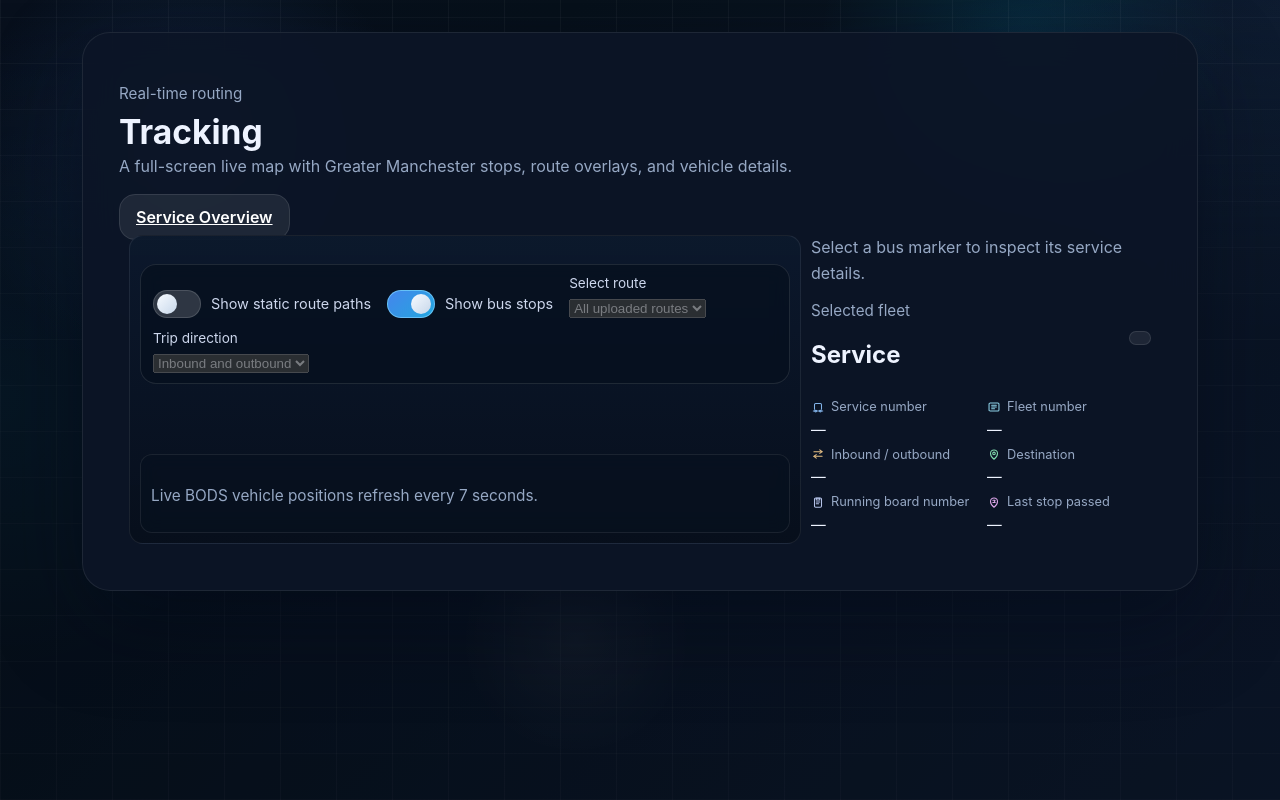
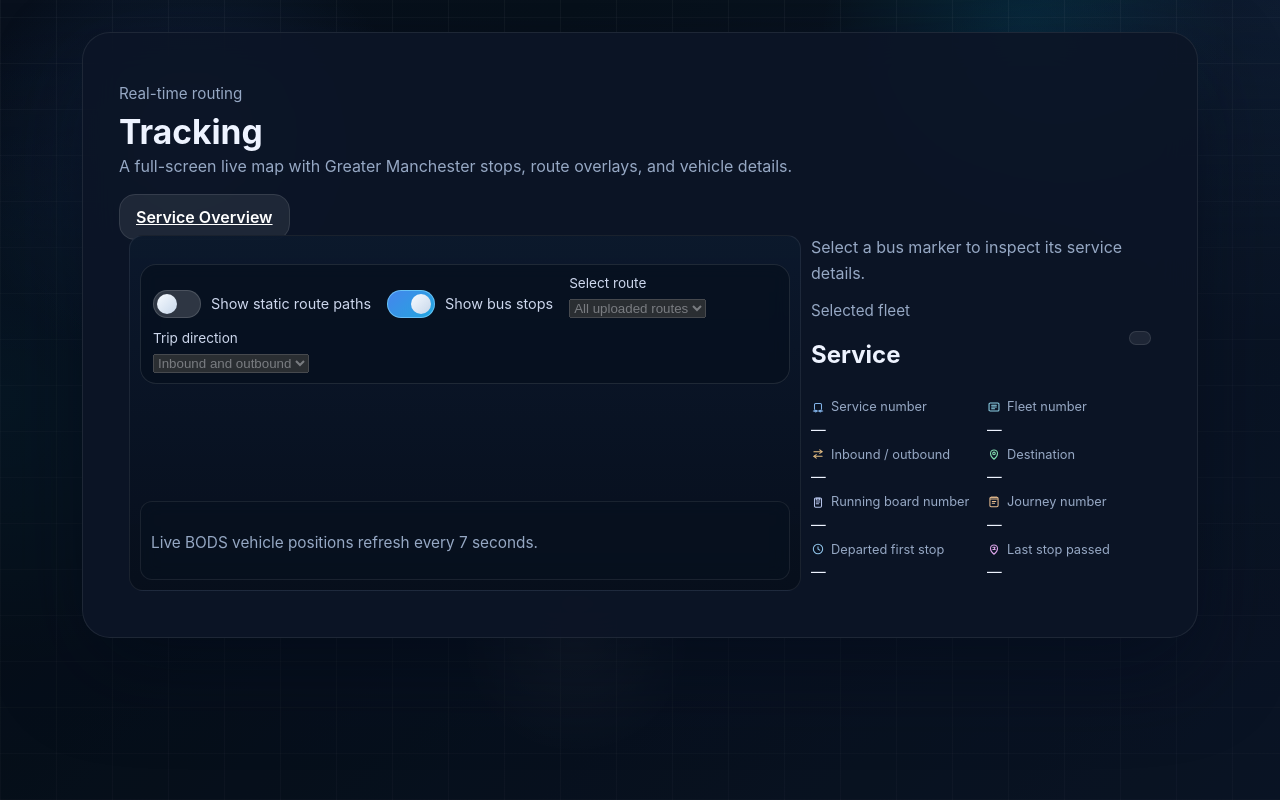
Before and after one commit to Wakkymike/OCC-Assist, a Flask app: template templates/tracking.html in a window 1280 px wide. Run offline with Flask 3, Linux system fonts and the light colour scheme; the template is opened without the code that fills it, so the values that code supplies are empty; some libraries are stand-ins or nearby versions.

Commit message:
Enhance tracking and service overview journey details

```diff
--- a/static/scripts.js
+++ b/static/scripts.js
@@ -106,6 +106,35 @@ function formatBoardNumber(vehicle) {
       || vehicle?.journeyRef
       || 'Unknown',
   ).trim() || 'Unknown';
+}
+
+function formatJourneyNumber(vehicle) {
+  return String(
+    vehicle?.journeyCode
+      || vehicle?.vehicleJourneyRef
+      || vehicle?.journeyRef
+      || 'Unknown',
+  ).trim() || 'Unknown';
+}
+
+function formatJourneyOriginDeparture(vehicle) {
+  const rawTime = (
+    vehicle?.originAimedDepartureTime
+      || vehicle?.originDepartureTime
+      || vehicle?.firstStopDepartureTime
+      || ''
+  );
+  const value = String(rawTime).trim();
+  if (!value) {
+    return 'Not available';
+  }
+
+  const parsed = new Date(value);
+  if (Number.isNaN(parsed.getTime())) {
+    return value;
+  }
+
+  return parsed.toLocaleTimeString([], { hour: '2-digit', minute: '2-digit' });
 }
 
 function formatLastStop(lastStop) {
@@ -139,6 +168,8 @@ function initializeMap() {
   const selectedDirectionLabel = document.querySelector('#tracking-selected-direction-label');
   const selectedDestination = document.querySelector('#tracking-selected-destination');
   const selectedBoard = document.querySelector('#tracking-selected-board');
+  const selectedJourney = document.querySelector('#tracking-selected-journey');
+  const selectedOriginDeparture = document.querySelector('#tracking-selected-origin-departure');
   const selectedLastStop = document.querySelector('#tracking-selected-last-stop');
   const selectedUpdated = document.querySelector('#tracking-selected-updated');
   const boltonCenter = [-2.428219, 53.576864];
@@ -194,6 +225,16 @@ function initializeMap() {
 
     const normalizeFleetKey = (fleetNumber) => String(fleetNumber || '').trim().toLowerCase();
 
+    const flashingJourneyNumbers = new Set([
+      '8001', '8002', '8301', '8302', '8601', '8602',
+      '1001', '1002', '1301', '1302', '1601', '1602',
+    ]);
+
+    const isFlashingJourney = (vehicle) => {
+      const journey = formatJourneyNumber(vehicle);
+      return flashingJourneyNumbers.has(String(journey || '').trim());
+    };
+
     const directionBadgeMarkup = (direction) => {
       const normalized = String(direction || '').trim().toLowerCase();
       if (normalized === 'inbound') {
@@ -270,6 +311,12 @@ function initializeMap() {
       if (selectedDirectionLabel) selectedDirectionLabel.textContent = formatVehicleDirection(vehicle.direction);
       if (selectedDestination) selectedDestination.textContent = String(vehicle.destination || 'Unknown').trim() || 'Unknown';
       if (selectedBoard) selectedBoard.textContent = formatBoardNumber(vehicle);
+      const journeyNumber = formatJourneyNumber(vehicle);
+      if (selectedJourney) {
+        selectedJourney.textContent = journeyNumber;
+        selectedJourney.classList.toggle('journey-flash', isFlashingJourney(vehicle));
+      }
+      if (selectedOriginDeparture) selectedOriginDeparture.textContent = formatJourneyOriginDeparture(vehicle);
       if (selectedLastStop) selectedLastStop.textContent = formatLastStop(vehicle.lastStopPassed);
       if (selectedUpdated) selectedUpdated.textContent = `Updated ${formatFeedTime(vehicle.recordedAt || vehicle.sourceTimestamp || vehicle.refreshedAt)}`;
     };
@@ -296,6 +343,7 @@ function initializeMap() {
         state.flag.dataset.direction = direction;
         state.flag.innerHTML = buildVehicleFlagMarkup(vehicle);
         state.pin.textContent = fleetDisplay;
+        state.element.classList.toggle('is-flashing-journey', isFlashingJourney(vehicle));
         state.element.classList.toggle('is-selected', vehicle.id === selectedVehicleId);
         state.data = vehicle;
         return;
@@ -303,6 +351,7 @@ function initializeMap() {
 
       const markerElement = document.createElement('div');
       markerElement.className = 'vehicle-marker';
+      markerElement.classList.toggle('is-flashing-journey', isFlashingJourney(vehicle));
 
       const flag = document.createElement('div');
       flag.className = 'vehicle-flag';
@@ -625,6 +674,8 @@ function initializeServiceOverview() {
           </div>
           <dl class="service-detail-list">
             <div><dt><span class="label-with-icon"><svg viewBox="0 0 24 24" class="info-icon icon-fleet" aria-hidden="true"><rect x="3.5" y="5" width="17" height="14" rx="2"/><path d="M8 9h8"/><path d="M8 12h8"/><path d="M8 15h5"/></svg><span>Fleet number</span></span></dt><dd>${escapeHtml(String(vehicle.fleetNumber || 'Unknown'))}</dd></div>
+            <div><dt><span class="label-with-icon"><svg viewBox="0 0 24 24" class="info-icon icon-journey" aria-hidden="true"><path d="M7 4h10"/><path d="M6 7h12"/><rect x="5" y="4" width="14" height="16" rx="2"/><path d="M9 11h6"/><path d="M9 14h4"/></svg><span>Journey number</span></span></dt><dd>${escapeHtml(formatJourneyNumber(vehicle))}</dd></div>
+            <div><dt><span class="label-with-icon"><svg viewBox="0 0 24 24" class="info-icon icon-time" aria-hidden="true"><circle cx="12" cy="12" r="8"/><path d="M12 8v4l3 2"/></svg><span>Departed first stop</span></span></dt><dd>${escapeHtml(formatJourneyOriginDeparture(vehicle))}</dd></div>
             <div><dt><span class="label-with-icon"><svg viewBox="0 0 24 24" class="info-icon icon-board" aria-hidden="true"><rect x="6" y="5" width="12" height="16" rx="2"/><path d="M9 5.5h6v3H9z"/><path d="M9 12h6"/><path d="M9 15h4"/></svg><span>Board number</span></span></dt><dd>${escapeHtml(formatBoardNumber(vehicle))}</dd></div>
             <div><dt><span class="label-with-icon"><svg viewBox="0 0 24 24" class="info-icon icon-stop" aria-hidden="true"><path d="M12 21s6-4.5 6-10a6 6 0 1 0-12 0c0 5.5 6 10 6 10z"/><path d="M10 9h4l-1.4 1.8L14 13h-4"/></svg><span>Last stop passed</span></span></dt><dd>${escapeHtml(formatLastStop(vehicle.lastStopPassed))}</dd></div>
           </dl>
--- a/static/styles.css
+++ b/static/styles.css
@@ -499,6 +499,10 @@ body::before {
 
 .icon-board {
   color: #c8d7ff;
+}
+
+.icon-journey {
+  color: #ffcf9a;
 }
 
 .icon-stop {
@@ -1003,6 +1007,35 @@ body::before {
   transition: transform 0.18s ease, box-shadow 0.18s ease, border-color 0.18s ease, background 0.18s ease;
 }
 
+@keyframes journeyFlashRed {
+  0%,
+  100% {
+    filter: none;
+  }
+  50% {
+    filter: brightness(1.2);
+  }
+}
+
+.vehicle-marker.is-flashing-journey .vehicle-pin {
+  background: linear-gradient(135deg, #ff4b4b, #ff7b7b);
+  box-shadow: 0 0 0 3px rgba(255, 76, 76, 0.28), 0 14px 28px rgba(255, 76, 76, 0.42);
+  animation: journeyFlashRed 1.1s ease-in-out infinite;
+}
+
+.vehicle-marker.is-flashing-journey .vehicle-flag {
+  border-color: rgba(255, 76, 76, 0.85);
+  box-shadow: 0 0 0 2px rgba(255, 76, 76, 0.22), 0 14px 28px rgba(255, 76, 76, 0.28);
+  animation: journeyFlashRed 1.1s ease-in-out infinite;
+}
+
+#tracking-selected-journey.journey-flash {
+  color: #ff6363;
+  font-weight: 700;
+  text-shadow: 0 0 10px rgba(255, 82, 82, 0.45);
+  animation: journeyFlashRed 1.1s ease-in-out infinite;
+}
+
 body.driving-hours-active {
   min-height: 100dvh;
   display: grid;
--- a/templates/tracking.html
+++ b/templates/tracking.html
@@ -95,6 +95,14 @@
               <dd id="tracking-selected-board">—</dd>
             </div>
             <div>
+              <dt><span class="label-with-icon"><svg viewBox="0 0 24 24" class="info-icon icon-journey" aria-hidden="true"><path d="M7 4h10"/><path d="M6 7h12"/><rect x="5" y="4" width="14" height="16" rx="2"/><path d="M9 11h6"/><path d="M9 14h4"/></svg><span>Journey number</span></span></dt>
+              <dd id="tracking-selected-journey">—</dd>
+            </div>
+            <div>
+              <dt><span class="label-with-icon"><svg viewBox="0 0 24 24" class="info-icon icon-time" aria-hidden="true"><circle cx="12" cy="12" r="8"/><path d="M12 8v4l3 2"/></svg><span>Departed first stop</span></span></dt>
+              <dd id="tracking-selected-origin-departure">—</dd>
+            </div>
+            <div>
               <dt><span class="label-with-icon"><svg viewBox="0 0 24 24" class="info-icon icon-stop" aria-hidden="true"><path d="M12 21s6-4.5 6-10a6 6 0 1 0-12 0c0 5.5 6 10 6 10z"/><path d="M10 9h4l-1.4 1.8L14 13h-4"/></svg><span>Last stop passed</span></span></dt>
               <dd id="tracking-selected-last-stop">—</dd>
             </div>
```
